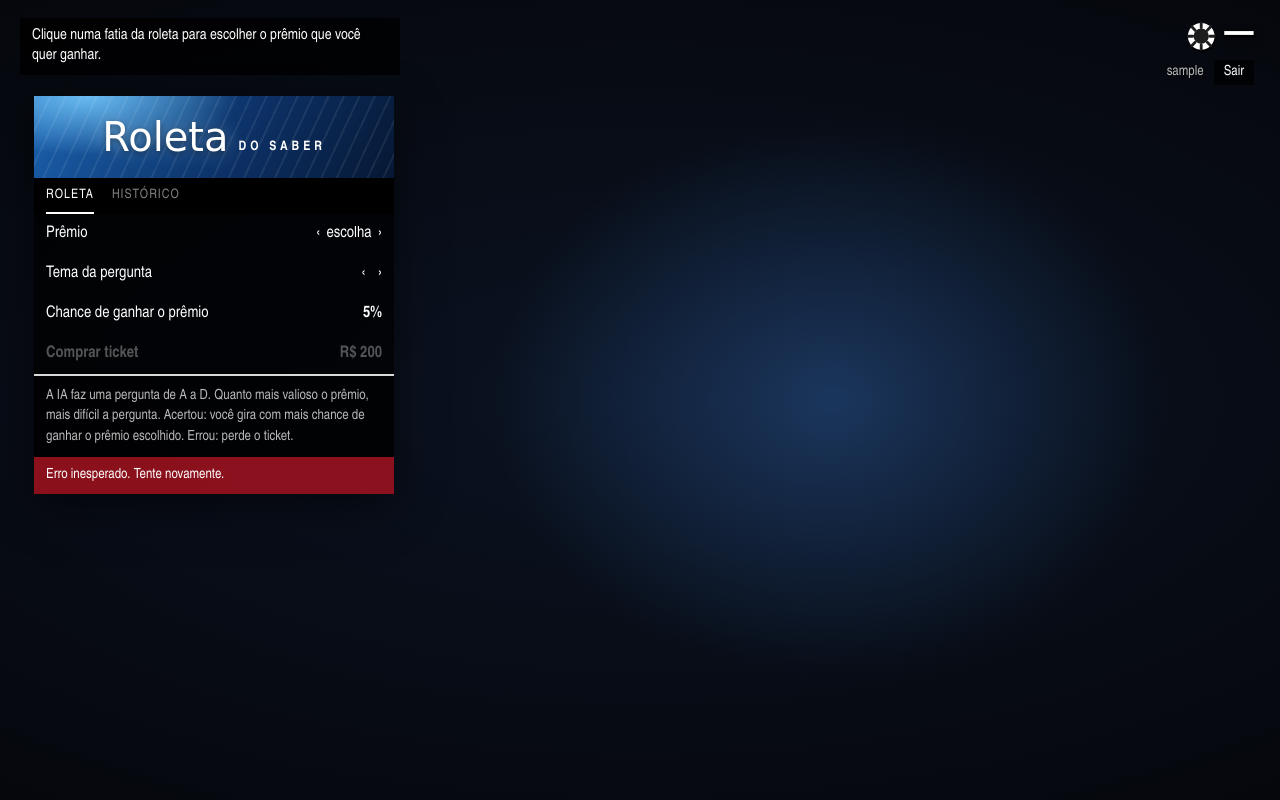
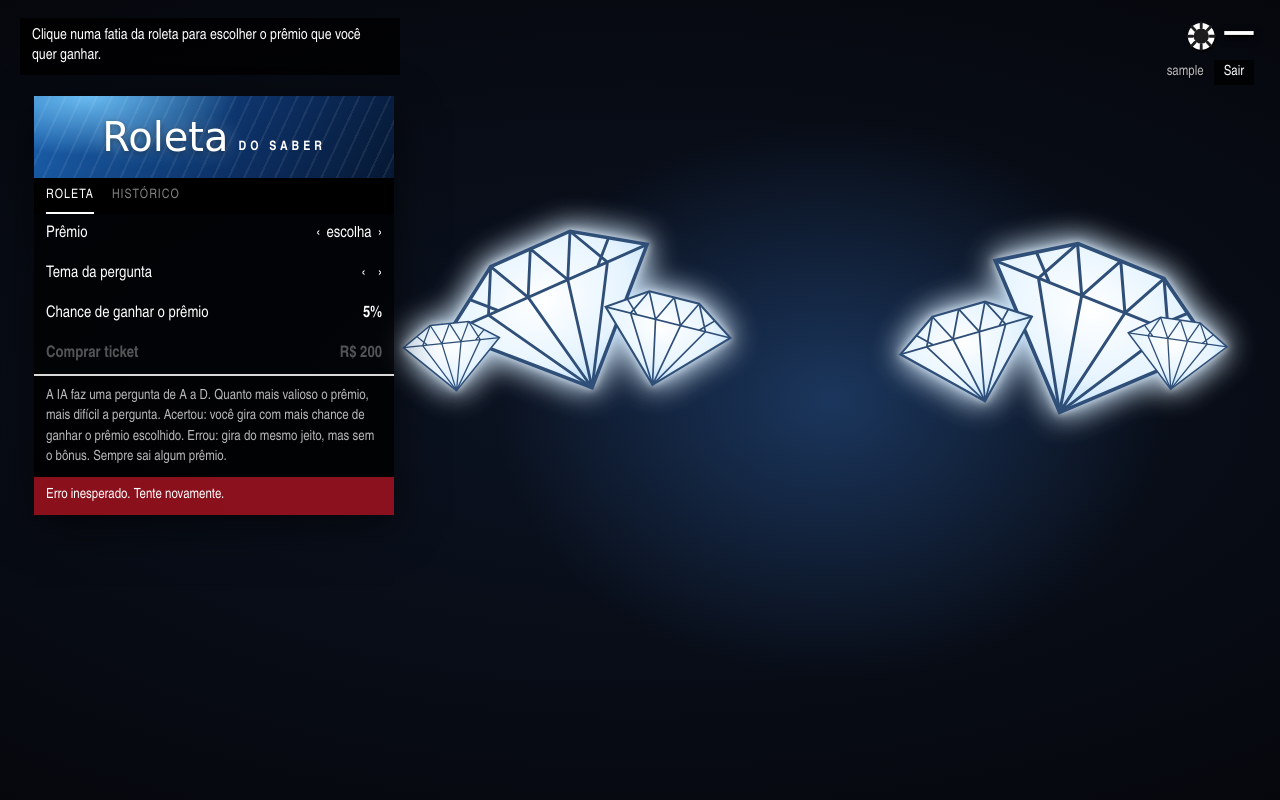
Before and after one commit to GUILHERMEKARNOPP/roleta-do-saber-springai, a Spring Boot app: page / in a window 1280 px wide. Run offline with Spring Boot 4, Linux system fonts and the light colour scheme; a user stored in the database is signed in; tables that the repository leaves empty hold one stand-in row (values such as "Sample post"); data that the repository does not hold is empty; some of the project's set-up classes (security, data sources, template engines, error pages and the like) are left out, and stand-ins take their place.

Commit message:
Quem erra a pergunta tambem gira a roleta e volta os diamantes
Errar ou estourar o tempo agora libera o giro com a chance base (sem o bonus da IA), entao sempre sai algum premio. Os diamantes voltam para os lados da roleta e o ponteiro balanca durante o giro.

```diff
--- a/src/main/java/br/com/roleta/jogo/StatusRodada.java
+++ b/src/main/java/br/com/roleta/jogo/StatusRodada.java
@@ -3,9 +3,9 @@ package br.com.roleta.jogo;
 public enum StatusRodada {
     /** Ticket pago, pergunta gerada, esperando a resposta do jogador. */
     AGUARDANDO_RESPOSTA,
-    /** Errou (ou estourou o tempo): perdeu o valor do ticket. */
+    /** Legado (versões antigas): errou e não girou. Hoje quem erra também gira. */
     ERROU,
-    /** Acertou: pode girar a roleta com a chance aumentada. */
+    /** Respondeu (ou o tempo acabou): pode girar; com a chance aumentada só se acertou. */
     LIBERADA_PARA_GIRO,
     /** Roleta girada e prêmio entregue. */
     GIRADA
--- a/src/main/resources/static/css/estilo.css
+++ b/src/main/resources/static/css/estilo.css
@@ -46,6 +46,19 @@ a { color: inherit; }
   position: relative; z-index: 1;
   -webkit-box-reflect: below -36px linear-gradient(transparent 74%, rgba(255, 255, 255, 0.2));
 }
+.gemas {
+  position: absolute; z-index: 2; left: -17%; width: 134%; bottom: -14%; height: auto;
+  pointer-events: none; overflow: visible;
+  filter: drop-shadow(0 0 16px rgba(190, 225, 255, 0.85)) drop-shadow(0 0 4px rgba(255, 255, 255, 0.9));
+}
+.gema-corpo { fill: url(#gema-luz); stroke: #2f4f78; stroke-width: 3.2; }
+.gema-faceta { fill: none; stroke: #2f4f78; stroke-width: 2.6; }
+
+/* Ponteiro "batendo" nos pinos durante o giro */
+body.girando .ponteiro { animation: tique 0.11s ease-in-out infinite alternate; }
+@keyframes tique { from { transform: rotate(-7deg); } to { transform: rotate(7deg); } }
+.ponteiro { transform-box: fill-box; transform-origin: 50% 0%; }
+
 /* ================= Roleta (SVG) ================= */
 .roleta-svg { display: block; width: 100%; height: auto; overflow: visible; user-select: none; }
 .disco { will-change: transform; }
@@ -272,6 +285,7 @@ body.girando .menu { opacity: 0.75; }
   .fundo { background: radial-gradient(ellipse 70% 40% at 50% 30%, rgba(70, 150, 255, 0.28), transparent 70%), #05070c; }
   .palco { min-height: auto; padding: 120px 16px 90px; }
   .roleta-moldura { width: min(88vw, 520px); }
+  .gemas { left: -6%; width: 112%; }
   .menu { position: relative; left: auto; top: auto; width: auto; max-height: none; margin: 0 16px 32px; }
   .hud { position: absolute; }
   .hud-saldo { font-size: 26px; }
--- a/src/main/resources/static/js/jogo.js
+++ b/src/main/resources/static/js/jogo.js
@@ -184,7 +184,12 @@
       try {
         const novo = await api('GET', '/api/estado');
         atualizarCarteira(novo.saldo);
-        mostrarResultado({ acertou: false, tempoEsgotado: true, respostaCorreta: null, explicacao: null });
+        const base = novo.chanceBase;
+        if (novo.rodadaAtual) rodadaAtual = novo.rodadaAtual;
+        mostrarResultado({
+          acertou: false, tempoEsgotado: true, respostaCorreta: null, explicacao: null,
+          chanceBase: base, chanceFinal: base
+        });
         carregarHistorico(0);
       } catch (e) {
         mostrarMensagem(e.message);
@@ -246,12 +251,13 @@
     } else {
       ui.resultadoTitulo.textContent = resultado.tempoEsgotado ? 'Tempo esgotado!' : 'Resposta errada!';
       ui.resultadoTitulo.className = 'menu-titulo falha';
-      ui.resultadoTexto.textContent = 'Você perdeu ' + moeda.format(estado.custoTicket) + ' do ticket.' +
-        (resultado.respostaCorreta ? ' A resposta certa era a letra ' + resultado.respostaCorreta + '.' : '');
-      ui.medidor.hidden = true;
-      ui.btnGirar.hidden = true;
-      ui.btnNovaRodada.hidden = false;
-      ajuda('Você perdeu o ticket. Escolha um prêmio e tente de novo.');
+      ui.resultadoTexto.textContent =
+        (resultado.respostaCorreta ? 'A resposta certa era a letra ' + resultado.respostaCorreta + '. ' : '') +
+        'Você ainda gira a roleta e ganha um prêmio, mas sem o bônus de chance.';
+      mostrarMedidor(resultado.chanceBase, resultado.chanceFinal);
+      ui.btnGirar.hidden = false;
+      ui.btnNovaRodada.hidden = true;
+      ajuda('Clique em GIRAR A ROLETA.');
     }
     mostrarEtapa(ui.etapaResultado);
   }
@@ -264,7 +270,7 @@
       ui.medidorBonus.style.transform = 'scaleX(' + final / 100 + ')';
     }));
     ui.medidorTexto.textContent = 'Chance de ganhar "' + estado.premios[premioSelecionado].rotulo + '": ' +
-      base + '% → ' + final + '%';
+      (final > base ? base + '% → ' + final + '%' : base + '% (sem bônus)');
   }
 
   async function girar() {
@@ -360,7 +366,8 @@
       roleta.destacar(rodada.premioAlvo);
       ui.premioNome.textContent = estado.premios[rodada.premioAlvo].rotulo;
       mostrarResultado({ acertou: true, chanceBase: rodada.chanceBase, chanceFinal: rodada.chanceFinal });
-      ui.resultadoTexto.textContent = 'Você já acertou a pergunta. Gire a roleta!';
+      ui.resultadoTitulo.textContent = 'Sua rodada está pronta';
+      ui.resultadoTexto.textContent = 'Você já respondeu a pergunta. Gire a roleta!';
     } else {
       mostrarEtapa(ui.etapaEscolha);
     }
--- a/src/main/resources/templates/cadastro.html
+++ b/src/main/resources/templates/cadastro.html
@@ -13,6 +13,7 @@
 <div class="palco" aria-hidden="true">
     <div class="roleta-moldura">
         <div id="roleta-decorativa" class="roleta roleta-decorativa"></div>
+        <th:block th:replace="~{fragmentos :: diamantes}"></th:block>
     </div>
 </div>
 <ul id="premios-decorativos" hidden>
--- a/src/main/resources/templates/fragmentos.html
+++ b/src/main/resources/templates/fragmentos.html
@@ -14,5 +14,30 @@
 <!-- Fundo: só um brilho azul atrás da roleta -->
 <div th:fragment="cenario" class="fundo" aria-hidden="true"></div>
 
+<!-- Diamantes iluminados dos lados da roleta -->
+<th:block th:fragment="diamantes">
+    <svg class="gemas" viewBox="0 0 1000 300" aria-hidden="true" focusable="false">
+        <defs>
+            <radialGradient id="gema-luz" cx="45%" cy="35%" r="75%">
+                <stop offset="0" stop-color="#ffffff"/>
+                <stop offset="0.55" stop-color="#e6f4ff"/>
+                <stop offset="1" stop-color="#a9d2f5"/>
+            </radialGradient>
+            <g id="gema">
+                <path class="gema-corpo" d="M60,0 L140,0 L200,40 L100,140 L0,40 Z"/>
+                <path class="gema-faceta" d="M0,40 L200,40 M60,0 L40,40 M60,0 L80,40 M100,0 L80,40 M100,0 L120,40
+                         M140,0 L120,40 M140,0 L160,40 M40,40 L100,140 M80,40 L100,140 M120,40 L100,140 M160,40 L100,140
+                         M30,20 L50,40 M170,20 L150,40"/>
+            </g>
+        </defs>
+        <use href="#gema" transform="translate(20,120) rotate(-24 100 70) scale(1.35)"/>
+        <use href="#gema" transform="translate(205,175) rotate(14 100 70) scale(0.8)"/>
+        <use href="#gema" transform="translate(-30,200) rotate(-6 100 70) scale(0.6)"/>
+        <use href="#gema" transform="translate(690,105) rotate(22 100 70) scale(1.45)"/>
+        <use href="#gema" transform="translate(590,180) rotate(-16 100 70) scale(0.85)"/>
+        <use href="#gema" transform="translate(860,205) rotate(8 100 70) scale(0.62)"/>
+    </svg>
+</th:block>
+
 </body>
 </html>
--- a/src/main/resources/templates/jogo.html
+++ b/src/main/resources/templates/jogo.html
@@ -31,6 +31,7 @@
 <main class="palco">
     <div class="roleta-moldura">
         <div id="roleta" class="roleta"></div>
+        <th:block th:replace="~{fragmentos :: diamantes}"></th:block>
     </div>
 </main>
 
@@ -63,7 +64,8 @@
                 <span>Comprar ticket</span><b id="custo-ticket">R$ 200</b>
             </button>
             <p class="menu-descricao">A IA faz uma pergunta de A a D. Quanto mais valioso o prêmio, mais difícil a
-                pergunta. Acertou: você gira com mais chance de ganhar o prêmio escolhido. Errou: perde o ticket.</p>
+                pergunta. Acertou: você gira com mais chance de ganhar o prêmio escolhido. Errou: gira do mesmo jeito,
+                mas sem o bônus. Sempre sai algum prêmio.</p>
         </section>
 
         <section id="etapa-carregando" class="etapa" hidden>
--- a/src/main/resources/templates/login.html
+++ b/src/main/resources/templates/login.html
@@ -13,6 +13,7 @@
 <div class="palco" aria-hidden="true">
     <div class="roleta-moldura">
         <div id="roleta-decorativa" class="roleta roleta-decorativa"></div>
+        <th:block th:replace="~{fragmentos :: diamantes}"></th:block>
     </div>
 </div>
 <ul id="premios-decorativos" hidden>
```
Also changed, not shown: src/main/java/br/com/roleta/jogo/JogoService.java (+9 -10 lines), src/main/java/br/com/roleta/jogo/Rodada.java (+10 -4 lines), README.md, 1 other file.
